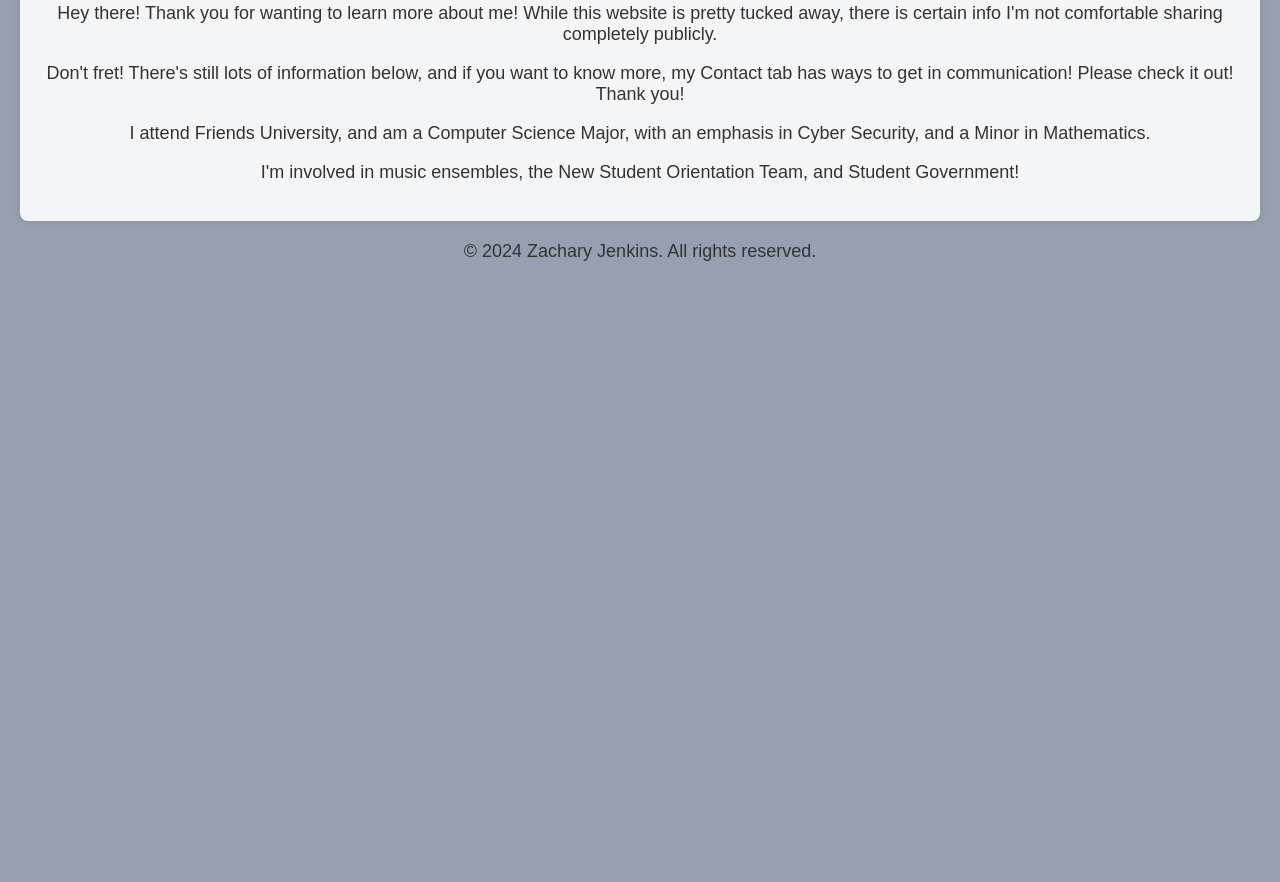
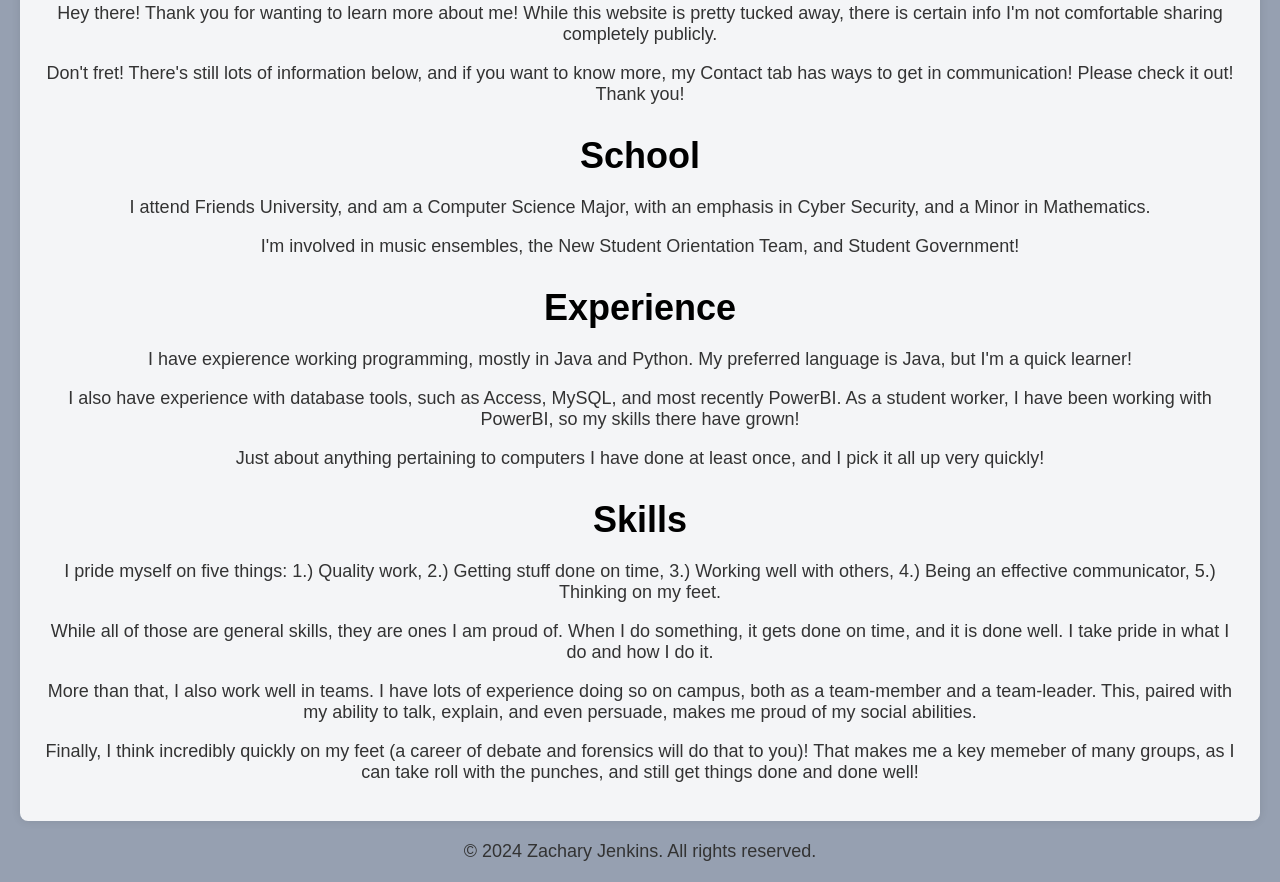
Before and after one commit to zachajen/zachajen.github.io, a plain HTML site: page about.html in a window 1280 px wide. Shown: the part 276-1158 px from the top of the page. Before the commit the page ends 800 px from the top, so only its background shows below. Drawn offline with Linux system fonts and the light colour scheme.

Commit message:
Update about.html

```diff
--- a/about.html
+++ b/about.html
@@ -72,9 +72,18 @@
         <h2>About</h2>
         <p>Hey there! Thank you for wanting to learn more about me! While this website is pretty tucked away, there is certain info I'm not comfortable sharing completely publicly.</p>
         <p>Don't fret! There's still lots of information below, and if you want to know more, my Contact tab has ways to get in communication! Please check it out! Thank you!</p>
-        <p></p>
+        <h2>School</h2>
         <p>I attend Friends University, and am a Computer Science Major, with an emphasis in Cyber Security, and a Minor in Mathematics.</p>
         <p>I'm involved in music ensembles, the New Student Orientation Team, and Student Government!</p>
+        <h2>Experience</h2>
+        <p>I have expierence working programming, mostly in Java and Python. My preferred language is Java, but I'm a quick learner!</p>
+        <p>I also have experience with database tools, such as Access, MySQL, and most recently PowerBI. As a student worker, I have been working with PowerBI, so my skills there have grown!</p>
+        <p>Just about anything pertaining to computers I have done at least once, and I pick it all up very quickly!</p>
+        <h2>Skills</h2>
+        <p>I pride myself on five things: 1.) Quality work, 2.) Getting stuff done on time, 3.) Working well with others, 4.) Being an effective communicator, 5.) Thinking on my feet.</p>
+        <p>While all of those are general skills, they are ones I am proud of. When I do something, it gets done on time, and it is done well. I take pride in what I do and how I do it.</p>
+        <p>More than that, I also work well in teams. I have lots of experience doing so on campus, both as a team-member and a team-leader. This, paired with my ability to talk, explain, and even persuade, makes me proud of my social abilities.</p>
+        <p>Finally, I think incredibly quickly on my feet (a career of debate and forensics will do that to you)! That makes me a key memeber of many groups, as I can take roll with the punches, and still get things done and done well!</p>
     </main>
 
     <footer>
```
